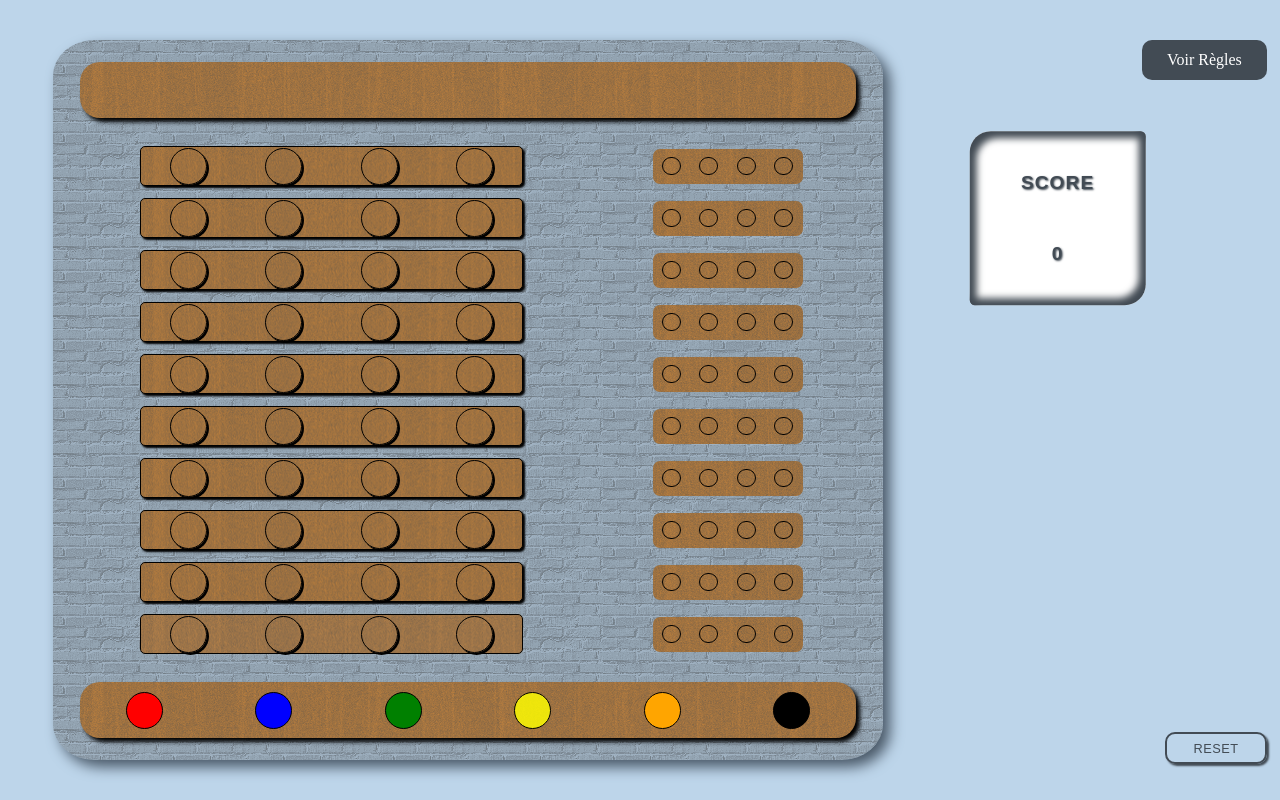
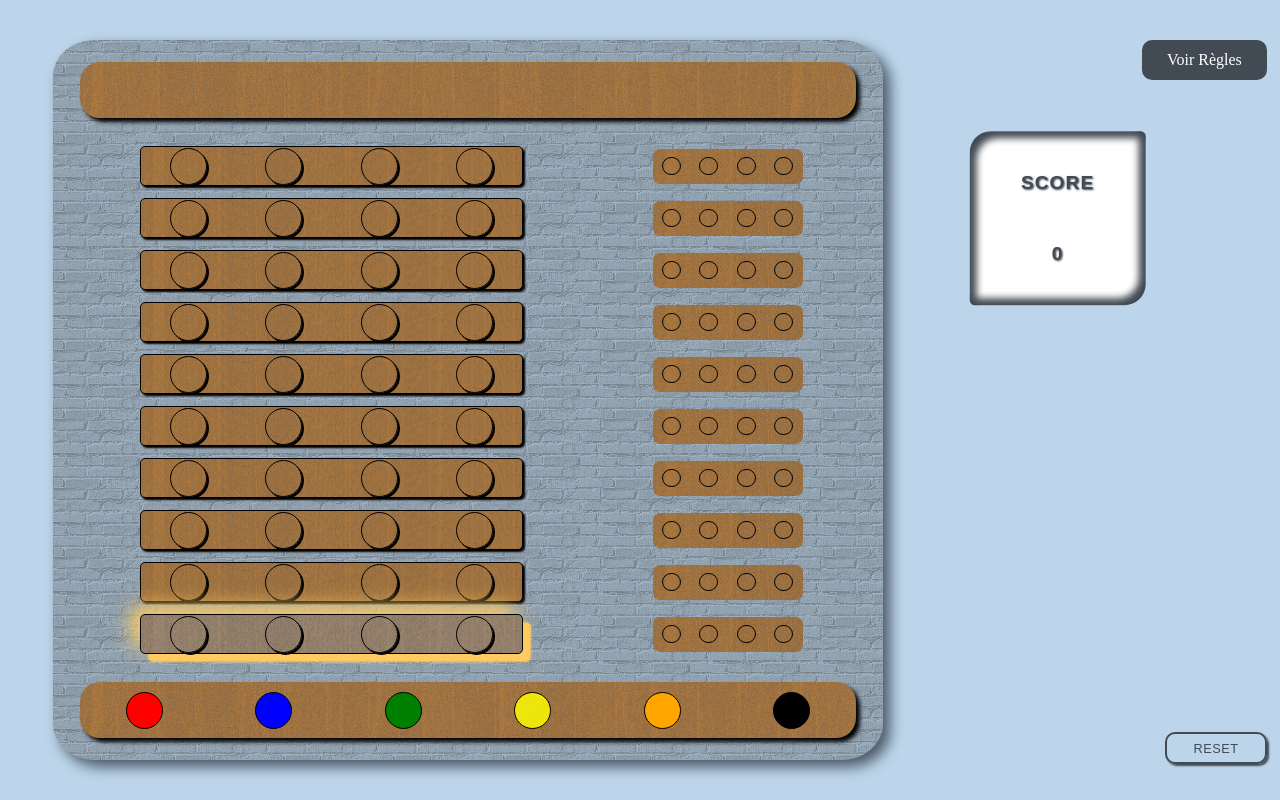
Before and after one commit to Flothar78/mastermind, a Vue app: page / in a window 1280 px wide. Built offline with nearby package versions, Linux system fonts and the light colour scheme; the HTML template or start-up script is replaced by a standard one.

Commit message:
Adjust stuff

```diff
--- a/src/components/PeonsRow.vue
+++ b/src/components/PeonsRow.vue
@@ -60,18 +60,22 @@ const looseMessage = () => {
 <style scoped>
 @import "@/assets/main.css";
 .active-row {
-  animation: pulse 1s infinite;
+  animation: pulse 1.5s  infinite;
 }
+
 @keyframes pulse {
   0% {
     box-shadow: 8px 8px 2px #ffcb60, -8px -8px 20px #ffcb60;
     background-color: #c09f7d;
   }
-  70% {
+  50% {
     box-shadow: 0 0 0 transparent;
+    background-color: #D58936;
+
   }
   100% {
-    box-shadow: 6px 6px 14px ;
+    box-shadow: 0 0 0 transparent;
+    background-color: #D58936;
   }
 }
 </style>
```
